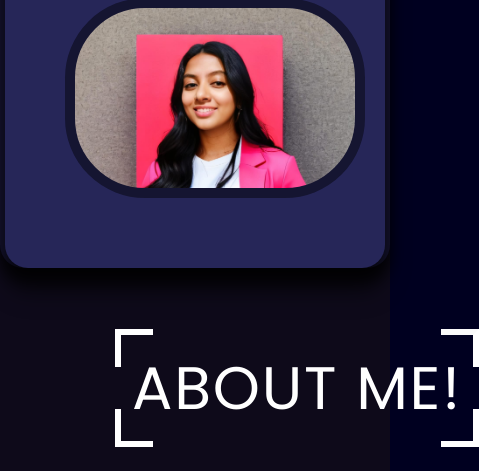
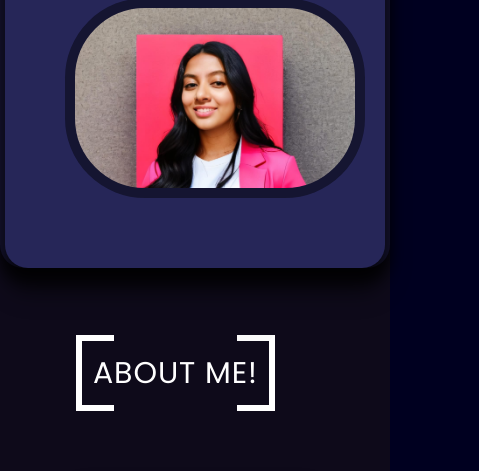
Before and after one commit to audryapps/Portfolio, a website: page index.html in a window 390 px wide. Shown: the part 552-1023 px from the top of the page, 479 px wide, since content can reach past the window. Drawn offline with nearby package versions, Linux system fonts and the light colour scheme; files whose address does not match are found by name; a web font is replaced by a local one.

Commit message:
Update style.css

```diff
--- a/css/style.css
+++ b/css/style.css
@@ -946,7 +946,7 @@ body .page-content {
 
   .ab{
     left: 40%;
-    font-size: 90px;
+    font-size: 50px;
   }
 
 }
@@ -955,7 +955,7 @@ body .page-content {
 
   .ab{
     left: 35%;
-    font-size: 80px;
+    font-size: 40px;
   }
 
 }
@@ -963,8 +963,8 @@ body .page-content {
 @media screen and (max-width: 500px) {
 
   .ab{
-    left: 35%;
-    font-size: 50px;
+    left: 30%;
+    font-size: 30px;
   }
 
 }
@@ -974,8 +974,8 @@ body .page-content {
 @media screen and (max-width: 400px) {
 
   .ab{
-    left: 30%;
-    font-size: 60px;
+    left: 20%;
+    font-size: 30px;
   }
 
 }
@@ -989,7 +989,7 @@ body .page-content {
 .projects{
   text-align: center;
   margin-top: 50px;
-  margin-bottom: -60px;
+  margin-bottom: -6 0px;
   font-family: 'Poppins', sans-serif;
   font-size: 40px;
 }
```
